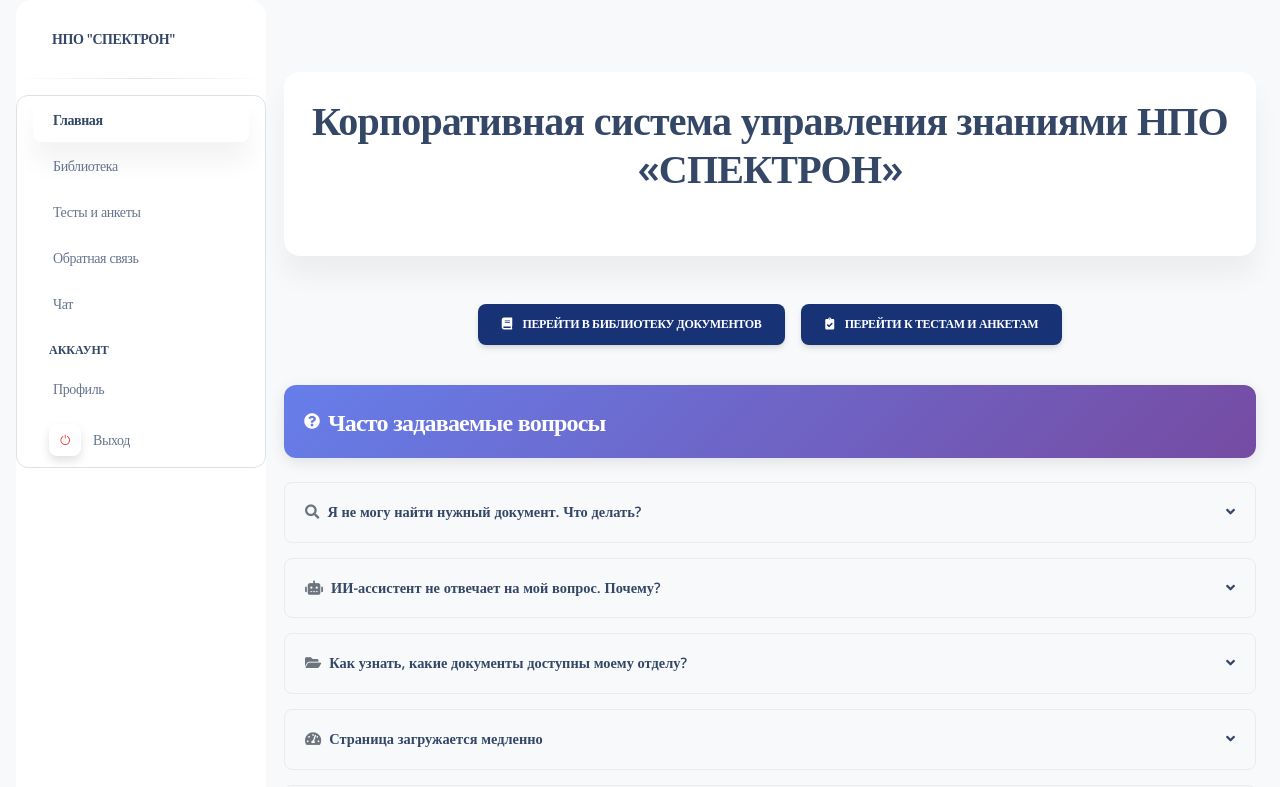
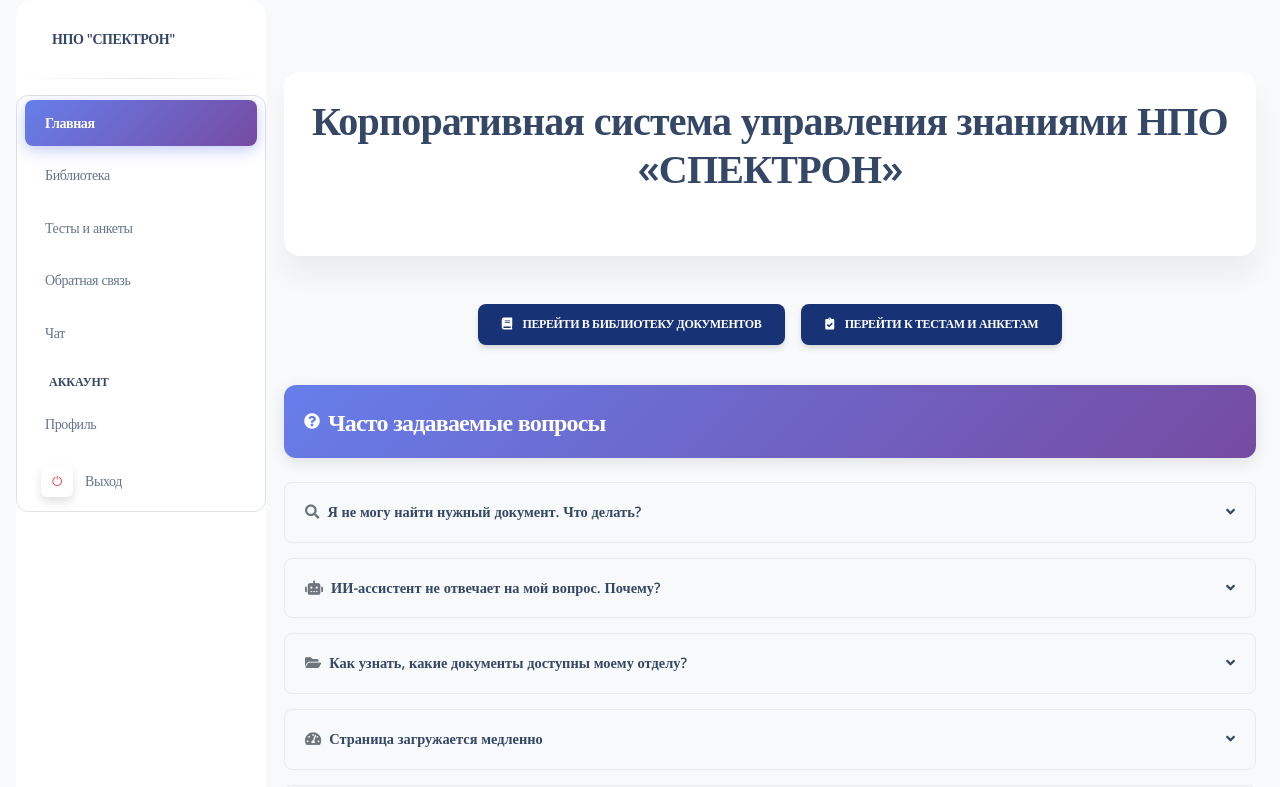
Before and after one commit to 3GonoverskyiPoSkidkeAndMalboroRed/local-LLM-with-RAG, a Vue app in the folder vite-soft-ui-dashboard-main/: page /#/dashboard in a window 1280 px wide. Shown: the top 787 px of the page. Built offline with nearby package versions, Linux system fonts and the light colour scheme; no server answers; sample sign-in values are in the browser's storage.

Commit message:
fix: Интерфейс; Изменение дизайна и анимаций выделения активного блока бокового меню

```diff
--- a/vite-soft-ui-dashboard-main/src/assets/scss/soft-ui-dashboard.scss
+++ b/vite-soft-ui-dashboard-main/src/assets/scss/soft-ui-dashboard.scss
@@ -28,3 +28,80 @@
 
 // Custom Variables
 @import "soft-ui-dashboard/custom/styles";
+
+// Кастомные стили для активного состояния навигации
+.navbar-nav .nav-link.active,
+.navbar-nav .nav-link.router-link-active,
+.navbar-nav .nav-link.router-link-exact-active {
+  background: linear-gradient(135deg, #667eea 0%, #764ba2 100%) !important;
+  color: white !important;
+  font-weight: 600 !important;
+  box-shadow: 0 4px 15px rgba(102, 126, 234, 0.4) !important;
+  border-radius: 8px !important;
+  margin: 2px 8px !important;
+  padding: 12px 16px !important;
+  transition: all 0.3s ease !important;
+}
+
+.navbar-nav .nav-link.active .icon,
+.navbar-nav .nav-link.router-link-active .icon,
+.navbar-nav .nav-link.router-link-exact-active .icon {
+  background: rgba(255, 255, 255, 0.2) !important;
+  border-radius: 6px !important;
+  padding: 8px !important;
+}
+
+.navbar-nav .nav-link.active .icon i,
+.navbar-nav .nav-link.active .icon svg,
+.navbar-nav .nav-link.router-link-active .icon i,
+.navbar-nav .nav-link.router-link-active .icon svg,
+.navbar-nav .nav-link.router-link-exact-active .icon i,
+.navbar-nav .nav-link.router-link-exact-active .icon svg {
+  color: white !important;
+  fill: white !important;
+}
+
+.navbar-nav .nav-link.active .nav-link-text,
+.navbar-nav .nav-link.router-link-active .nav-link-text,
+.navbar-nav .nav-link.router-link-exact-active .nav-link-text {
+  color: white !important;
+  font-weight: 600 !important;
+}
+
+.navbar-nav .nav-link:not(.active):not(.router-link-active):not(.router-link-exact-active):hover {
+  background: rgba(102, 126, 234, 0.1) !important;
+  border-radius: 8px !important;
+  margin: 2px 8px !important;
+  padding: 12px 16px !important;
+  transition: all 0.3s ease !important;
+}
+
+.navbar-nav .nav-link:not(.active):not(.router-link-active):not(.router-link-exact-active):hover .icon {
+  background: rgba(102, 126, 234, 0.1) !important;
+  border-radius: 6px !important;
+  padding: 8px !important;
+}
+
+.navbar-nav .nav-link {
+  border-radius: 8px !important;
+  margin: 2px 8px !important;
+  padding: 12px 16px !important;
+  transition: all 0.3s ease !important;
+}
+
+.navbar-nav .nav-link .icon {
+  border-radius: 6px !important;
+  padding: 8px !important;
+  transition: all 0.3s ease !important;
+}
+
+.navbar-nav .nav-link .icon-shape {
+  background: transparent !important;
+  transition: all 0.3s ease !important;
+}
+
+.navbar-nav .nav-link.active .icon-shape,
+.navbar-nav .nav-link.router-link-active .icon-shape,
+.navbar-nav .nav-link.router-link-exact-active .icon-shape {
+  background: rgba(255, 255, 255, 0.2) !important;
+}
--- a/vite-soft-ui-dashboard-main/src/examples/Sidenav/SidenavCollapse.vue
+++ b/vite-soft-ui-dashboard-main/src/examples/Sidenav/SidenavCollapse.vue
@@ -1,6 +1,10 @@
 <template>
-  <router-link class="nav-link" :to="to" v-bind="$attrs">
-
+  <router-link
+    class="nav-link"
+    :to="to"
+    v-bind="$attrs"
+    active-class="active"
+  >
     <span
       class="nav-link-text"
       :class="$store.state.isRTL ? ' me-1' : 'ms-1'"
--- a/vite-soft-ui-dashboard-main/src/examples/Sidenav/index.vue
+++ b/vite-soft-ui-dashboard-main/src/examples/Sidenav/index.vue
@@ -53,6 +53,8 @@
     </button>
   </div>
 </template>
+
+
 
 <script>
 import SidenavList from "./SidenavList.vue";
```
